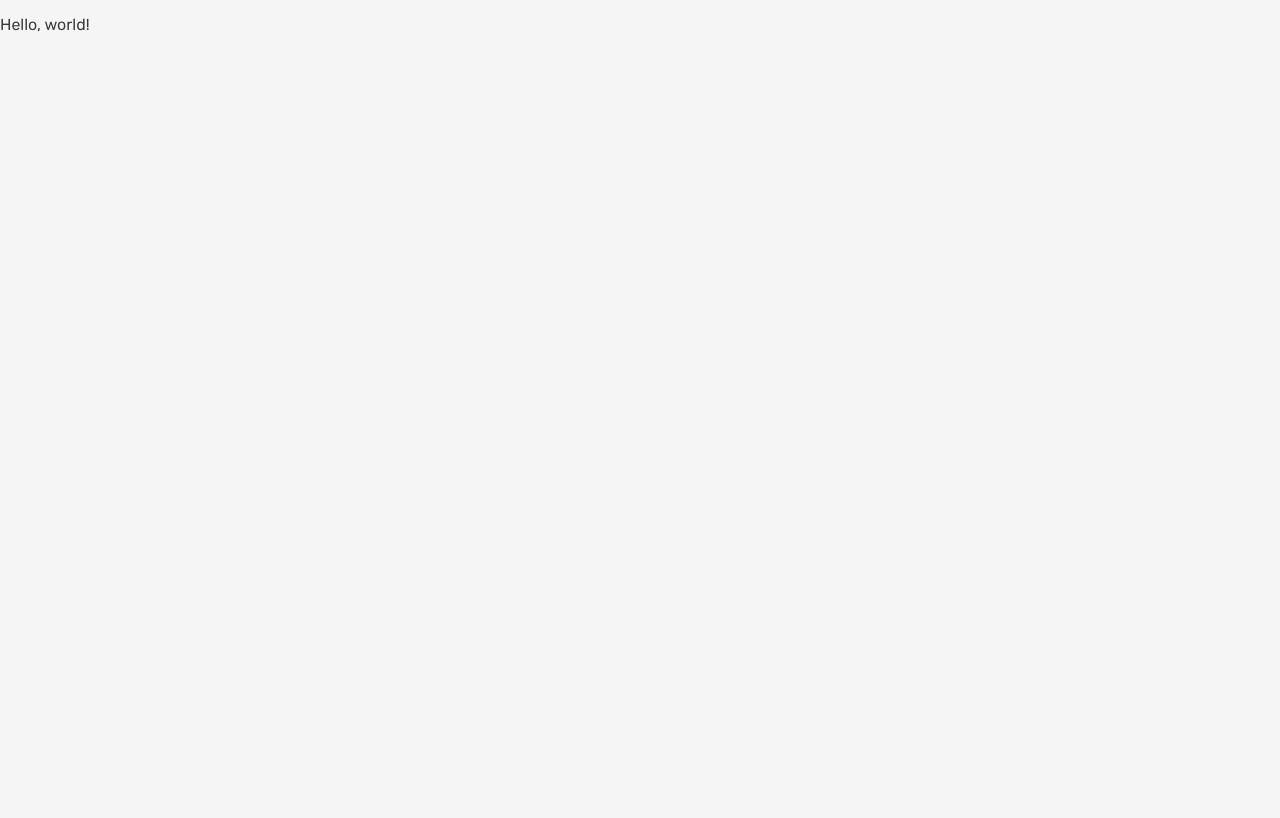
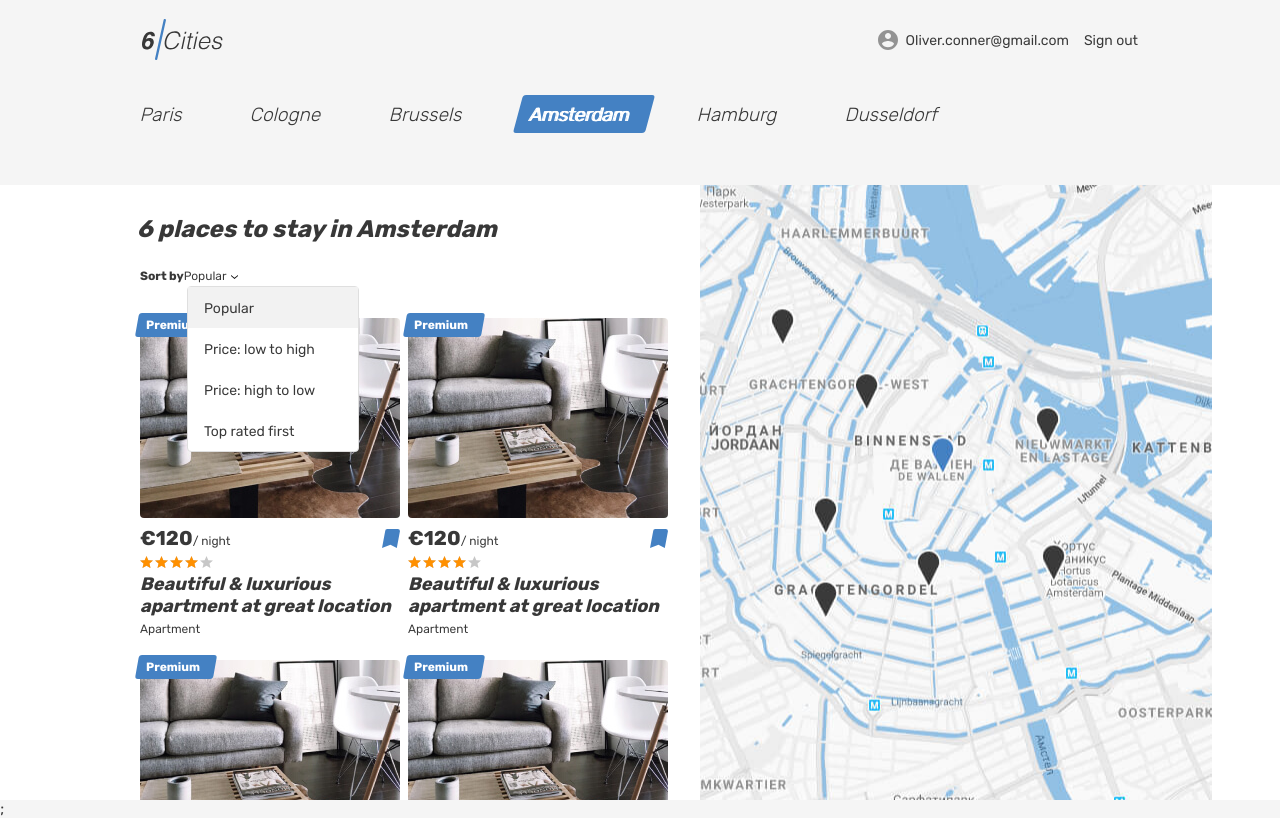
Before and after one commit to Insamo217/six_town, a React (Create React App) app: page / in a window 1280 px wide. Built offline with nearby package versions, Linux system fonts and the light colour scheme.

Commit message:
Создание компонента предложения аренды

```diff
--- a/src/components/app/app.tsx
+++ b/src/components/app/app.tsx
@@ -1,5 +1,8 @@
-function App(): JSX.Element {
-  return <p>Hello, world!</p>;
+import React from "react";
+import Main from "../main/main";
+
+function App({ countPlaces }: { countPlaces: number }): JSX.Element {
+  return <Main countPlaces={countPlaces} />;
 }
 
 export default App;
--- /dev/null
+++ b/src/components/main/main.tsx
@@ -0,0 +1,152 @@
+import React from "react";
+import PlaceCard from "../placeCard/placeCard";
+
+function Main({ countPlaces }: { countPlaces: number }): JSX.Element {
+  enum RatingStars {
+    one = "20%",
+    two = "40%",
+    three = "60%",
+    four = "80%",
+    five = "100%",
+  }
+
+  return (
+    <>
+      <div className="page page--gray page--main">
+        <header className="header">
+          <div className="container">
+            <div className="header__wrapper">
+              <div className="header__left">
+                <a className="header__logo-link header__logo-link--active">
+                  <img
+                    className="header__logo"
+                    src="img/logo.svg"
+                    alt="6 cities logo"
+                    width="81"
+                    height="41"
+                  ></img>
+                </a>
+              </div>
+              <nav className="header__nav">
+                <ul className="header__nav-list">
+                  <li className="header__nav-item user">
+                    <a
+                      className="header__nav-link header__nav-link--profile"
+                      href="#"
+                    >
+                      <div className="header__avatar-wrapper user__avatar-wrapper"></div>
+                      <span className="header__user-name user__name">
+                        Oliver.conner@gmail.com
+                      </span>
+                    </a>
+                  </li>
+                  <li className="header__nav-item">
+                    <a className="header__nav-link" href="#">
+                      <span className="header__signout">Sign out</span>
+                    </a>
+                  </li>
+                </ul>
+              </nav>
+            </div>
+          </div>
+        </header>
+
+        <main className="page__main page__main--index">
+          <h1 className="visually-hidden">Cities</h1>
+          <div className="tabs">
+            <section className="locations container">
+              <ul className="locations__list tabs__list">
+                <li className="locations__item">
+                  <a className="locations__item-link tabs__item" href="#">
+                    <span>Paris</span>
+                  </a>
+                </li>
+                <li className="locations__item">
+                  <a className="locations__item-link tabs__item" href="#">
+                    <span>Cologne</span>
+                  </a>
+                </li>
+                <li className="locations__item">
+                  <a className="locations__item-link tabs__item" href="#">
+                    <span>Brussels</span>
+                  </a>
+                </li>
+                <li className="locations__item">
+                  <a className="locations__item-link tabs__item tabs__item--active">
+                    <span>Amsterdam</span>
+                  </a>
+                </li>
+                <li className="locations__item">
+                  <a className="locations__item-link tabs__item" href="#">
+                    <span>Hamburg</span>
+                  </a>
+                </li>
+                <li className="locations__item">
+                  <a className="locations__item-link tabs__item" href="#">
+                    <span>Dusseldorf</span>
+                  </a>
+                </li>
+              </ul>
+            </section>
+          </div>
+          <div className="cities">
+            <div className="cities__places-container container">
+              <section className="cities__places places">
+                <h2 className="visually-hidden">Places</h2>
+                <b className="places__found">
+                  {countPlaces} places to stay in Amsterdam
+                </b>
+                <form className="places__sorting" action="#" method="get">
+                  <span className="places__sorting-caption">Sort by</span>
+                  <span className="places__sorting-type" tabIndex={0}>
+                    Popular
+                    <svg className="places__sorting-arrow" width="7" height="4">
+                      <use xlinkHref="#icon-arrow-select"></use>
+                    </svg>
+                  </span>
+                  <ul className="places__options places__options--custom places__options--opened">
+                    <li
+                      className="places__option places__option--active"
+                      tabIndex={0}
+                    >
+                      Popular
+                    </li>
+                    <li className="places__option" tabIndex={0}>
+                      Price: low to high
+                    </li>
+                    <li className="places__option" tabIndex={0}>
+                      Price: high to low
+                    </li>
+                    <li className="places__option" tabIndex={0}>
+                      Top rated first
+                    </li>
+                  </ul>
+                </form>
+                <div className="cities__places-list places__list tabs__content">
+                  {Array.from({ length: countPlaces }, (i: number) => (
+                    <PlaceCard
+                      key={i + 1}
+                      title="Beautiful &amp; luxurious apartment at great location"
+                      price={120}
+                      imgSrc="img/apartment-01.jpg"
+                      typeRoom="Apartment"
+                      premium={true}
+                      ratingStars={RatingStars.four}
+                      bookmark={true}
+                    />
+                  ))}
+                </div>
+              </section>
+              <div className="cities__right-section">
+                <section className="cities__map map"></section>
+              </div>
+            </div>
+          </div>
+        </main>
+      </div>
+      ;
+    </>
+  );
+}
+
+export default Main;
--- /dev/null
+++ b/src/components/placeCard/placeCard.tsx
@@ -0,0 +1,78 @@
+import React from "react";
+
+type PlaceInfo = {
+  title: string;
+  price: number;
+  imgSrc: string;
+  typeRoom: string;
+  premium: boolean;
+  ratingStars: string;
+  bookmark: boolean;
+};
+
+function PlaceCard({
+  price,
+  title,
+  imgSrc,
+  typeRoom,
+  premium,
+  ratingStars,
+  bookmark,
+}: PlaceInfo): JSX.Element {
+  return (
+    <>
+      <article className="cities__place-card place-card">
+        {premium && (
+          <div className="place-card__mark">
+            <span>Premium</span>
+          </div>
+        )}
+
+        <div className="cities__image-wrapper place-card__image-wrapper">
+          <a href="#">
+            <img
+              className="place-card__image"
+              src={imgSrc}
+              width="260"
+              height="200"
+              alt="Place image"
+            ></img>
+          </a>
+        </div>
+        <div className="place-card__info">
+          <div className="place-card__price-wrapper">
+            <div className="place-card__price">
+              <b className="place-card__price-value">&euro;{price}</b>
+              <span className="place-card__price-text">&#47;&nbsp;night</span>
+            </div>
+            <button
+              className={
+                bookmark
+                  ? "place-card__bookmark-button button  place-card__bookmark-button--active"
+                  : "place-card__bookmark-button button"
+              }
+              type="button"
+            >
+              <svg className="place-card__bookmark-icon" width="18" height="19">
+                <use xlinkHref="#icon-bookmark"></use>
+              </svg>
+              <span className="visually-hidden">To bookmarks</span>
+            </button>
+          </div>
+          <div className="place-card__rating rating">
+            <div className="place-card__stars rating__stars">
+              <span style={{ width: ratingStars }}></span>
+              <span className="visually-hidden">Rating</span>
+            </div>
+          </div>
+          <h2 className="place-card__name">
+            <a href="#">{title}</a>
+          </h2>
+          <p className="place-card__type">{typeRoom}</p>
+        </div>
+      </article>
+    </>
+  );
+}
+
+export default PlaceCard;
--- a/src/index.tsx
+++ b/src/index.tsx
@@ -1,13 +1,15 @@
-import React from 'react';
-import ReactDOM from 'react-dom/client';
-import App from './components/app/app';
+import React from "react";
+import ReactDOM from "react-dom/client";
+import App from "./components/app/app";
 
 const root = ReactDOM.createRoot(
-  document.getElementById('root') as HTMLElement,
+  document.getElementById("root") as HTMLElement
 );
+
+const COUNTPLACES = 6;
 
 root.render(
   <React.StrictMode>
-    <App />
-  </React.StrictMode>,
+    <App countPlaces={COUNTPLACES} />
+  </React.StrictMode>
 );
```
Also changed, not shown: 2 other files (tests, documents, lock files or other folders).
